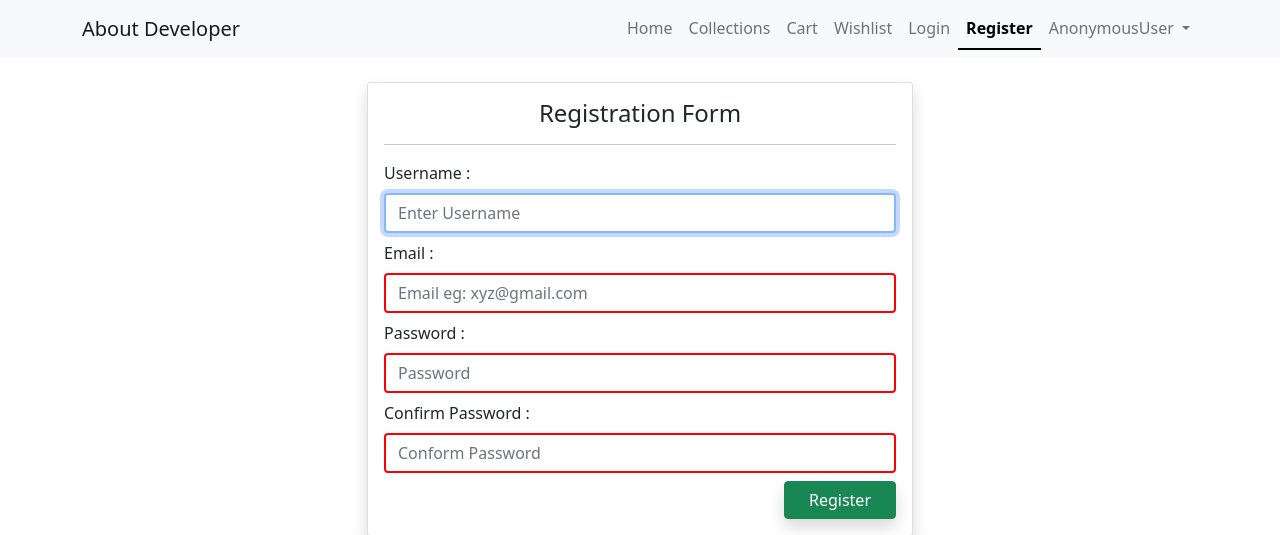
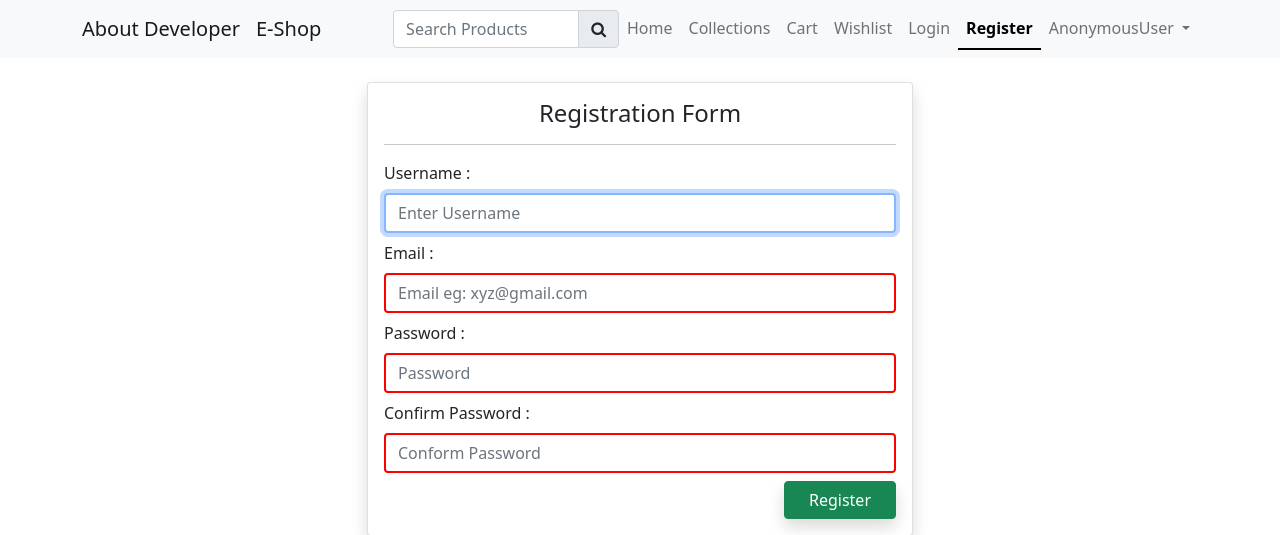
Before and after one commit to sajjadali-fullstack/genz-kart, a Django app: page /register/ in a window 1280 px wide. Shown: the top 535 px of the page. Run offline with Django 5.2, Linux system fonts and the light colour scheme; parts of the project's set-up code (start-up, migrations or seed data) failed here and were passed over; some libraries are stand-ins or nearby versions.

Commit message:
feat: add E-shop

```diff
--- a/ecommerce/store/templates/store/includes/navbar.html
+++ b/ecommerce/store/templates/store/includes/navbar.html
@@ -15,6 +15,12 @@
             border-bottom: 2px solid black;
             /* Niche ek line */
         }
+
+        .search-bar{
+            width: 30% !important;
+            margin-left: 5%;
+
+        }
     </style>
     {% endblock 'styleBlock' %}
 </head>
@@ -23,11 +29,25 @@
     <!-- Nav-Bar -->
     <nav class="navbar navbar-expand-lg navbar-light bg-light mb-2">
         <div class="container">
-            <a class="navbar-brand {% if request.resolver_match.url_name == 'about' %}active{% endif %}" href="#">About Developer</a>
+            <a class="navbar-brand {% if request.resolver_match.url_name == 'about' %}active{% endif %}" href="#">About
+                Developer</a>
+            <a class="navbar-brand {% if request.resolver_match.url_name == 'about' %}active{% endif %}" href="#">E-Shop</a>
             <button class="navbar-toggler" type="button" data-bs-toggle="collapse" data-bs-target="#navbarNav"
                 aria-controls="navbarNav" aria-expanded="false" aria-label="Toggle navigation">
                 <span class="navbar-toggler-icon"></span>
             </button>
+
+            <!-- Search -->
+            <div class="search-bar">
+
+                <div class="input-group">
+                    <input type="text" class="form-control" id="searchproducts" placeholder="Search Products"
+                    aria-describedby="basic-addon1">
+                    <button class="input-group-text" id="basic-addon1"><i class="fa fa-search"></i></button>
+                </div>
+            </div>
+
+
             <div class="collapse navbar-collapse" id="navbarNav">
                 <ul class="navbar-nav ms-auto">
 
@@ -45,12 +65,14 @@
 
                     <!-- Cart -->
                     <li class="nav-item">
-                        <a class="nav-link {% if request.resolver_match.url_name == 'view_cart' %}active{% endif %}" aria-current="page" href="{% url 'view_cart' %}">Cart</a>
+                        <a class="nav-link {% if request.resolver_match.url_name == 'view_cart' %}active{% endif %}"
+                            aria-current="page" href="{% url 'view_cart' %}">Cart</a>
                     </li>
 
                     <!-- Wishlist -->
                     <li class="nav-item">
-                        <a class="nav-link {% if request.resolver_match.url_name == 'wishlist' %}active{% endif %}" aria-current="page" href="{% url 'wishlist' %}">Wishlist</a>
+                        <a class="nav-link {% if request.resolver_match.url_name == 'wishlist' %}active{% endif %}"
+                            aria-current="page" href="{% url 'wishlist' %}">Wishlist</a>
                     </li>
 
 
@@ -83,7 +105,7 @@
                             {{ request.user }}
                         </a>
                         <ul class="dropdown-menu">
-                            <li><a class="dropdown-item" href="#">Action</a></li>
+                            <li><a class="dropdown-item" href="{% url 'my_orders' %}">My Orders</a>
                             <li><a class="dropdown-item" href="#">Another action</a></li>
                             <li>
                                 <hr class="dropdown-divider">
```
